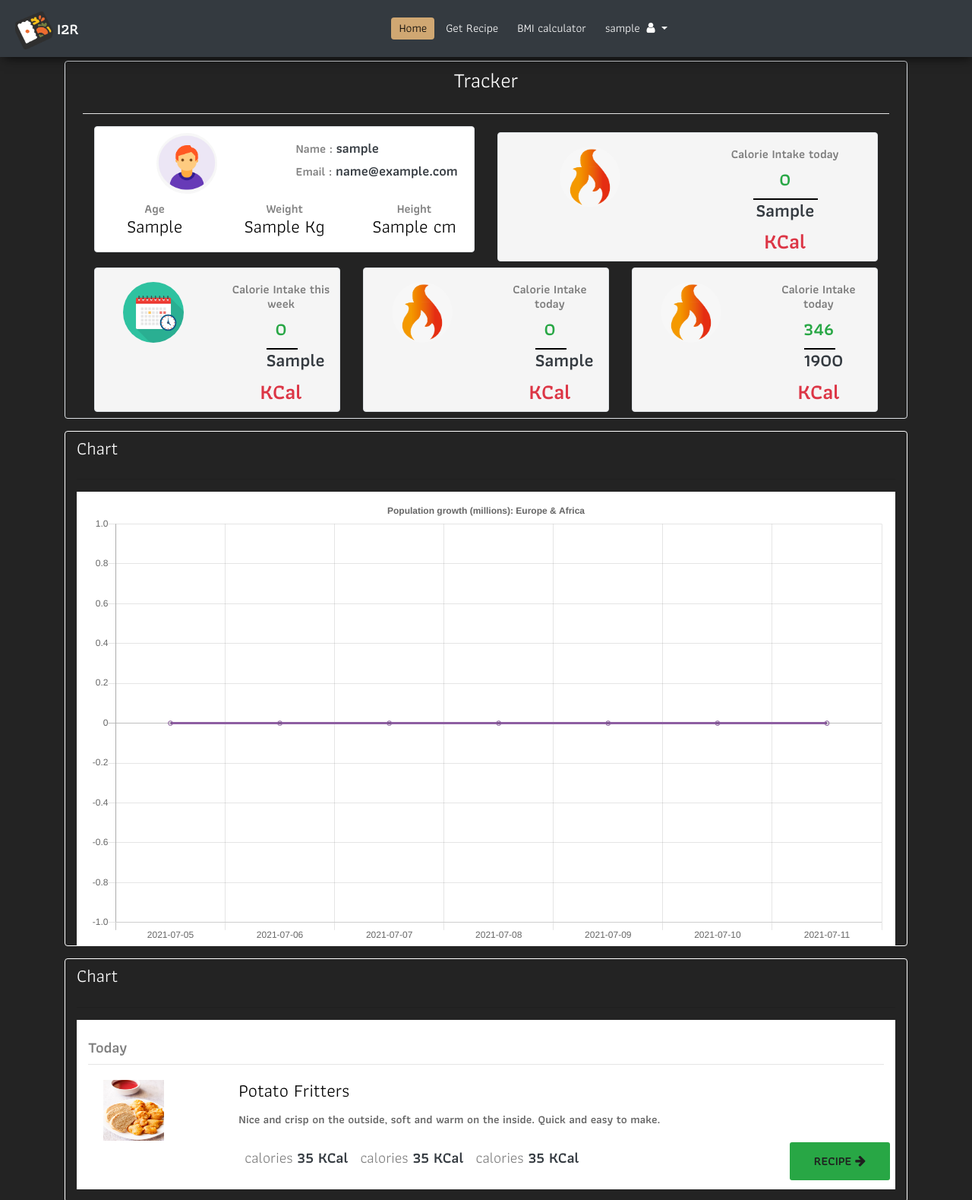
After one commit to kmth-hash/I2R_repo, a Django app: page /record/1/ in a window 1280 px wide. The commit adds this page. Shown: the top 1579 px of the page at 76% size. Run offline with Django 3.2, Linux system fonts and the light colour scheme; tables that the repository leaves empty hold one stand-in row (values such as "Sample post"); some libraries are stand-ins or nearby versions; some web fonts are replaced.

Commit message:
record page partial completion

```diff
--- a/myproj/myproj/urls.py
+++ b/myproj/myproj/urls.py
@@ -17,9 +17,10 @@ urlpatterns = [
     path('search/recipes/' , views.recipes) ,
     path('addRecipe/' , views.addRecipe) ,
     path('add/', views.addNewRecipe),
+    path('record/<int:id>/',views.record),
     path('' , views.firstcall) ,
     path('signup/profile/' , views.signupprofile) ,
-    path('identify/' , views.mainpage) ,
+    path('search/' , views.mainpage) ,
     path('callme/',views.recipes),
     path('adminpanel/',views.admin)
 
--- a/myproj/myproj/views.py
+++ b/myproj/myproj/views.py
@@ -1,9 +1,11 @@
 from django.shortcuts import render , redirect
 from .models import Ingredients, Recipes , Category , Recipe_Ingredients , Users, User_Details,Receipe_Tracker
 from django.contrib import messages
-from django.http import HttpResponse
+from django.http import HttpResponse , JsonResponse
 from .test import storeDBfromCSV
 from .add_ons import *
+import datetime
+import json
 
 from json import loads,dumps
 from django.core.files.storage import FileSystemStorage
@@ -150,8 +152,9 @@ def recipes(request):
             row = cursor.fetchall()
             item = []
             for j in row:
-                # print(list(j))
+                print(list(j))
                 recipe_details = {
+                    'id' :list(j)[0],
                     'name':list(j)[1],
                     'fats':list(j)[2],
                     'calories':list(j)[3],
@@ -166,7 +169,10 @@ def recipes(request):
                 recipes_array.append(recipe_details)
         connection.close()
     recipe_json = dumps(recipes_array)
-    return render(request , 'recipes.html' , {'recipe_data':recipes_array,'predcited_items':recipe_string,'username':username})
+    global isLoggedIn
+    user = request.session['username']
+
+    return render(request , 'recipes.html' , {'recipe_data':recipes_array,'predcited_items':recipe_string,'username':user,'isLoggedIn': isLoggedIn })
 
 def login(request):
     global isLoggedIn
@@ -211,6 +217,7 @@ def login(request):
                 return redirect("/login")
 
     return render(request , 'login.html' , {})
+
 def logout(request):
     global isLoggedIn,username,datajson
     try:
@@ -311,8 +318,15 @@ def addNewRecipe(request):
 
 
 def recipe(request, id):
-    print(id)
-    return render(request, 'recipe.html', {'username':username})
+    global isLoggedIn
+    recipe = Recipes.objects.get(Receipe_Id=id)
+    ing_list = []
+    temp = Recipe_Ingredients.objects.filter(Receipe_Id=id)
+    for i in temp:
+        ing_list.append(Ingredients.objects.get(Ingredient_id=i.Ingredient_Id_id).name)
+    print(ing_list)
+    print(recipe.Description, recipe.Fats)
+    return render(request, 'recipe.html', {'isLoggedIn': isLoggedIn, 'username':username , 'ing_list': ing_list, 'recipe' : recipe })
 
 def signupprofile(request):
     global user_id,name
@@ -378,3 +392,34 @@ def admin(request):
 
 
     return render(request,"adminpanel.html", {'user_list':user_list,'recipe_list':receipe_list})
+
+def updateTracker(userID,recipeID,cheatDay):
+    user = Users.objects.get(id = userID)
+    recipeObj = Recipes.objects.get(Receipe_Id=recipeID)
+    current_date = datetime.date.today()
+    if not cheatDay :
+        obj = Receipe_Tracker(User_Id=user, Receipe_Id=recipeObj,Day=current_date)
+        obj.save()
+        print('Tracker Updated for User : ',user.username)
+
+
+def record(request,id):
+    global isLoggedIn
+
+    user = Users.objects.get(id = id)
+    userinfo = User_Details.objects.get(User_Id=user)
+
+    print(user)
+    data = getChartData(id)
+    weeklyCaldata  = weeklyCalories(id)
+    todayCal = getDailyCal(id)
+
+    print(weeklyCaldata , todayCal)
+    labels = json.dumps(data['labels'])
+    datasets = json.dumps(data['datasets'][0]['data'])
+    #updateTracker(user.id,1,False)
+
+    return render(request, "records.html" , {'labels' : labels ,
+                                            "datasets":datasets, 'isLoggedIn' : isLoggedIn ,
+                                            'username' : user.username, 'user' : user ,
+                                            'userinfo' : userinfo , 'weeklyCal' : weeklyCaldata , 'dailyCal' : todayCal })
--- /dev/null
+++ b/myproj/templates/records.html
@@ -0,0 +1,404 @@
+{% load static %}
+{% block content %}
+<!DOCTYPE html>
+<html lang="en"><!-- Basic -->
+<head>
+	<meta charset="utf-8">
+    <meta http-equiv="X-UA-Compatible" content="IE=edge">
+
+    <!-- Mobile Metas -->
+    <meta name="viewport" content="width=device-width, initial-scale=1">
+
+     <!-- Site Metas -->
+	 <title>I2R Converter</title>
+    <meta name="keywords" content="">
+    <meta name="description" content="">
+    <meta name="author" content="">
+
+    <!-- Site Icons -->
+	<link rel="shortcut icon" href="{% static 'assets/img/bento.png' %}" type="image/x-icon">
+
+    <!-- Bootstrap CSS -->
+    <link rel="stylesheet" href="{% static 'assets/css/bootstrap.min.css' %}">
+	<!-- Site CSS -->
+    <link rel="stylesheet" href="{% static 'assets/css/style.css' %}">
+    <link rel="stylesheet" href="{% static 'assets/css/styles.css' %}">
+    <!-- Responsive CSS -->
+    <link rel="stylesheet" href="{% static 'assets/css/responsive.css' %}">
+    <!-- Custom CSS -->
+    <link rel="stylesheet" href="{% static 'assets/css/custom.css' %}">
+	<!-- Chart JS for graphs-->
+	<script src="https://cdn.jsdelivr.net/npm/chart.js@2.9.3/dist/Chart.min.js"></script>
+    <!--[if lt IE 9]>
+      <script src="https://oss.maxcdn.com/libs/html5shiv/3.7.0/html5shiv.js"></script>
+      <script src="https://oss.maxcdn.com/libs/respond.js/1.4.2/respond.min.js"></script>
+    <![endif]-->
+
+</head>
+
+<body>
+
+	<header class="top-navbar">
+		<nav class="navbar navbar-expand-lg navbar-light bg-dark navbar-right ">
+			<a style="margin-left: 20px; padding-bottom: 0px;" class="navbar-brand" href="#"><img src="{% static 'assets/img/bento.png' %}" height="50px" width="50px" alt=""><span style="color: white; font-weight: bold; margin-left: 5px;">I2R</span></a>
+			<button class="navbar-toggler" type="button" data-toggle="collapse" data-target="#navbarNav" aria-controls="navbarNav" aria-expanded="false" aria-label="Toggle navigation">
+			  <span class="navbar-toggler-icon"></span>
+			</button>
+			<div class="collapse navbar-collapse justify-content-center" id="navbarNav">
+			  <ul class="navbar-nav">
+				<li class="nav-item active">
+				  <a class="nav-link" href="#">Home <span class="sr-only"></span></a>
+				</li>
+				<li class="nav-item">
+				  <a class="nav-link" href="/search">Get Recipe</a>
+				</li>
+				<li class="nav-item">
+				  <a class="nav-link" href="/bmi">BMI calculator</a>
+				</li>
+				<li class="nav-item dropdown">
+					<a class="nav-link dropdown-toggle" href="#" id="navbarDropdownMenuLink" data-toggle="dropdown" aria-haspopup="true" aria-expanded="false">
+						{{username}} &nbsp;<i class="fa fa-user"></i>
+					</a>
+					<div class="dropdown-menu" aria-labelledby="navbarDropdownMenuLink">
+					  {% if isLoggedIn %}
+					  <a class="dropdown-item" href="/logout">Logout</a>
+					  {% else %}
+					  <a class="dropdown-item" href="/login">Login</a>
+					  {%endif%}
+					  <a class="dropdown-item" href="/profile">Profile</a>
+					  <a class="dropdown-item" href="#">About</a>
+					</div>
+				  </li>
+			  </ul>
+			</div>
+
+		  </nav>
+
+    </header>
+    <div class="empty_div" style="height: 80px;">
+
+    </div>
+	{% include './includes/messages.html' %}
+
+    <div class="container" >
+        <div  class="container border rounded">
+            <div class=" font-weight-bold col-12 p-2" >
+                <center>
+					<h3 class="text-white">Tracker</h3>
+				</center>
+                <hr class="bg-white " style="color: white;"/>
+					<div class="container text-white">
+						<div class="row ">
+							<div class="col-lg-6 col-12">
+								<div class="container rounded border bg-white p-2">
+									<div class="row">
+										<div class="col-6">
+											<center>
+												<img src="{% static 'assets/img/userLogo.png' %}" height="80px" width="80px" class="text-center rounded-circle" alt="">
+											</center>
+										</div>
+										<div class="col-6">
+											<h5></h5>
+											<h6 class=" font-weight-bold text-black-50">Name : <span class="font-weight-bold text-dark" style="font-size: large;">{{username}}</span></h6>
+											<h6 class=" font-weight-bold text-black-50">Email  : <span class="font-weight-bold text-dark" style="font-size: large;">{{user.email}} </span></h6>
+										</div>
+									</div>
+
+									<div class="row">
+										<div class="col-4">
+											<center>
+												<h6 class=" font-weight-bold text-black-50 pb-0">Age</h6>
+												<h4>{{userinfo.age}}</h4>
+											</center>
+										</div>
+										<div class="col-4">
+											<center>
+												<h6 class=" font-weight-bold text-black-50 pb-0">Weight</h6>
+												<h4>{{userinfo.weight}} Kg</h4>
+											</center>
+										</div>
+										<div class="col-4">
+											<center>
+												<h6 class=" font-weight-bold text-black-50 pb-0">Height</h6>
+												<h4>{{userinfo.height}} cm</h4>
+											</center>
+										</div>
+									</div>
+								</div>
+							</div>
+
+							<div class="col-lg-6  col-12 mt-2">
+								<div class="container rounded border p-2 " style="background-color: whitesmoke;">
+									<div class="row">
+										<div class="col-6">
+											<h5></h5>
+											<center>
+												<img src="{% static 'assets/img/fire.png' %}" height="80px" width="80px" class="text-center rounded-circle" alt="">
+											</center>
+										</div>
+										<div class="col-6">
+											<h5></h5>
+											<center>
+												<h6 class=" font-weight-bold text-black-50">Calorie Intake today</h6>
+											</center>
+											<center>
+												<div class="col-6">
+													<h4 class="text-success font-weight-bold">{{dailyCal}}</h4>
+													<hr class="mt-0 mb-0 w-100 " style="border : 1px black solid;" />
+													<h4 class="text-dark font-weight-bold">{{userinfo.Calories}}</h4>
+												</div>
+												<h3 class=" text-danger font-weight-bold pb-0">KCal</h3>
+											</center>
+										</div>
+									</div>
+
+									<div class="row">
+
+									</div>
+								</div>
+							</div>
+
+							<div class="col-lg-4 col-md-6 col-12 mt-2">
+								<div class="container rounded border p-2 " style="background-color: whitesmoke;">
+									<div class="row">
+										<div class="col-6">
+											<h5></h5>
+											<center>
+												<img src="{% static 'assets/img/week.jpg' %}" height="80px" width="80px" class="text-center rounded-circle" alt="">
+											</center>
+										</div>
+										<div class="col-6">
+											<h5></h5>
+											<center>
+												<h6 class=" font-weight-bold text-black-50">Calorie Intake this week</h6>
+											</center>
+											<center>
+												<div class="col-6">
+													<h4 class="text-success font-weight-bold">{{weeklyCal}}</h4>
+													<hr class="mt-0 mb-0 w-100 " style="border : 1px black solid;" />
+													<h4 class="text-dark font-weight-bold">{{userinfo.Calories}}</h4>
+												</div>
+												<h3 class=" text-danger font-weight-bold pb-0">KCal</h3>
+											</center>
+										</div>
+									</div>
+
+									<div class="row">
+
+									</div>
+								</div>
+							</div>
+
+							<div class="col-lg-4 col-md-6 col-12 mt-2">
+								<div class="container rounded border p-2 " style="background-color: whitesmoke;">
+									<div class="row">
+										<div class="col-6">
+											<h5></h5>
+											<center>
+												<img src="{% static 'assets/img/fire.png' %}" height="80px" width="80px" class="text-center rounded-circle" alt="">
+											</center>
+										</div>
+										<div class="col-6">
+											<h5></h5>
+											<center>
+												<h6 class=" font-weight-bold text-black-50">Calorie Intake today</h6>
+											</center>
+											<center>
+												<div class="col-6">
+													<h4 class="text-success font-weight-bold">{{dailyCal}}</h4>
+													<hr class="mt-0 mb-0 w-100 " style="border : 1px black solid;" />
+													<h4 class="text-dark font-weight-bold">{{userinfo.Calories}}</h4>
+												</div>
+												<h3 class=" text-danger font-weight-bold pb-0">KCal</h3>
+											</center>
+										</div>
+									</div>
+
+									<div class="row">
+
+									</div>
+								</div>
+							</div>
+
+							<div class="col-lg-4 col-md-6 col-12 mt-2">
+								<div class="container rounded border p-2 " style="background-color: whitesmoke;">
+									<div class="row">
+										<div class="col-6">
+											<h5></h5>
+											<center>
+												<img src="{% static 'assets/img/fire.png' %}" height="80px" width="80px" class="text-center rounded-circle" alt="">
+											</center>
+										</div>
+										<div class="col-6">
+											<h5></h5>
+											<center>
+												<h6 class=" font-weight-bold text-black-50">Calorie Intake today</h6>
+											</center>
+											<center>
+												<div class="col-6">
+													<h4 class="text-success font-weight-bold">346</h4>
+													<hr class="mt-0 mb-0 w-100 " style="border : 1px black solid;" />
+													<h4 class="text-dark font-weight-bold">1900</h4>
+												</div>
+												<h3 class=" text-danger font-weight-bold pb-0">KCal</h3>
+											</center>
+										</div>
+									</div>
+
+									<div class="row">
+
+									</div>
+								</div>
+							</div>
+
+					</div>
+            </div>
+
+        </div>
+    </div>
+	</div>
+
+
+	<div class="container mt-3">
+		<div class="container col-12 border rounded border-white">
+			<h4 class="text-white mt-2">
+				Chart
+			</h4>
+			<hr/>
+			<div class="container bg-white pt-2">
+				<canvas id="line-chart" width="800" height="450">
+					<script>
+						var labelArr = '{{ labels|safe }}'.slice(2);
+						labelArr = labelArr.replace("]","");
+						labelArr = labelArr.split(", ");
+						for(var i=0;i<labelArr.length;i++)
+						{
+							labelArr[i] = labelArr[i].replaceAll('\"', "");
+						}
+						console.log(labelArr);
+
+						var mydata = '{{ datasets|safe }}';
+						mydata = mydata.replace("[", "").replace("]","");
+						mydata = mydata.split(", ");
+
+						for(var i=0;i<mydata.length;i++)
+						{
+							mydata[i] = mydata[i].replaceAll('\"', "");
+						}
+						console.log(mydata);
+
+						var labelArr2 = ["Day 1 ,Day 2 ,Day 3 ,Day 4 ,Day 5 ,Day 6 ,Day 7 ,Day 8 ,Day 9 ,Day 10 "];
+						console.log(labelArr.length , mydata.length , labelArr2.length);
+						new Chart(document.getElementById("line-chart"), {
+							type: 'bar',
+							data: {
+							  labels: labelArr ,
+							  datasets: [{
+								  label: "Calorie Intake",
+								  type: "line",
+								  borderColor: "#8e5ea2",
+								  data: mydata,
+								  fill: false
+								},  {
+								  label: "Calorie Intake",
+								  type: "bar",
+								  backgroundColor: "rgba(0,0,0,0.2)",
+								  data: mydata,
+								}
+							  ]
+							},
+							options: {
+							  title: {
+								display: true,
+								text: 'Population growth (millions): Europe & Africa'
+							  },
+							  legend: { display: false }
+							}
+						});
+					</script>
+
+				</canvas>
+			</div>
+		</div>
+	</div>
+
+	<div class="container mt-3">
+		<div class="container col-12 border rounded border-white">
+			<h4 class="text-white mt-2">
+				Chart
+			</h4>
+			<hr/>
+			<div class="container bg-white pt-2">
+				<h5 class="font-weight-bold text-black-50 mt-3">Today</h5>
+				<hr class="p-0 m-0" >
+				<div class="rounded m-3 p-1 col-12">
+					<div class="row">
+					  <div class="col-lg-2 col-3">
+						<a href="/search/recipe/1">
+							<img src="{% static 'assets/img/rec/alooPakoda.jpg' %}" height="80px" width="80px" class="text-center " alt="">
+						</a>
+					  </div>
+					  <div class="recipe_name col-lg-10 col-9">
+
+						  <h4 class="">Potato Fritters</h4>
+
+							<p class=" font-weight-bold">Nice and crisp on the outside, soft and warm on the inside. Quick and easy to make.</p>
+
+						  	<div class="d-flex flex-row bd-highlight mb-2">
+								<div class="p-2 bd-highlight">
+									<h5 class="text-black-50">calories <span class="text-dark font-weight-bold"> 35 KCal</span> </h5>
+								</div>
+
+								<div class="p-2 bd-highlight">
+									<h5 class="text-black-50">calories <span class="text-dark font-weight-bold"> 35 KCal</span> </h5>
+								</div>
+
+								<div class="p-2 bd-highlight">
+									<h5 class="text-black-50">calories <span class="text-dark font-weight-bold"> 35 KCal</span> </h5>
+								</div>
+
+								<button class=" btn btn-success ml-auto mr-1 pt-1 pb-1" style="text-align: right;">
+									<a href="/search/recipes/recipe/{{i.id}}">
+									Recipe <i class="fa fa-arrow-right" aria-hidden="true"></i>
+									</a>
+								</button>
+					  		</div>
+
+					</div>
+				</div>
+			  </div>
+			</div>
+		</div>
+	</div>
+
+	<footer class="footer-area bg-f">
+
+		<div class="copyright">
+			<div class="container">
+				<div class="row">
+					<div class="col-lg-12">
+						<p class="company-name">All Rights Reserved. &copy; I2R
+					</div>
+				</div>
+			</div>
+		</div>
+
+	</footer>
+
+
+	<a href="#" id="back-to-top" title="Back to top" style="display: none;">&uarr;</a>
+
+	<script src="{% static 'assets/js/jquery-3.2.1.min.js' %}"></script>
+	<script src="{% static 'assets/js/popper.min.js' %}"></script>
+	<script src="{% static 'assets/js/bootstrap.min.js' %}"></script>
+
+	<script src="{% static 'assets/js/jquery.superslides.min.js' %}"></script>
+	<script src="{% static 'assets/js/images-loded.min.js' %}"></script>
+	<script src="{% static 'assets/js/isotope.min.js' %}"></script>
+	<script src="{% static 'assets/js/baguetteBox.min.js' %}"></script>
+	<script src="{% static 'assets/js/form-validator.min.js' %}"></script>
+    <script src="{% static 'assets/js/contact-form-script.js' %}"></script>
+
+</body>
+</html>
+{% endblock content %}
```
Also changed, not shown: myproj/myproj/add_ons.py (+103 -1 lines), myproj/templates/adminpanel.html (+13 -5 lines), myproj/templates/recipe.html (+11 -44 lines), myproj/templates/recipes.html (+10 -0 lines), myproj/myproj/test.py (line endings or trailing spaces), myproj/static/assets/img/fire.png (added), myproj/static/assets/img/rec/alooPakoda.jpg (added), myproj/static/assets/img/userLogo.png (added), myproj/static/assets/img/week.jpg (added).
